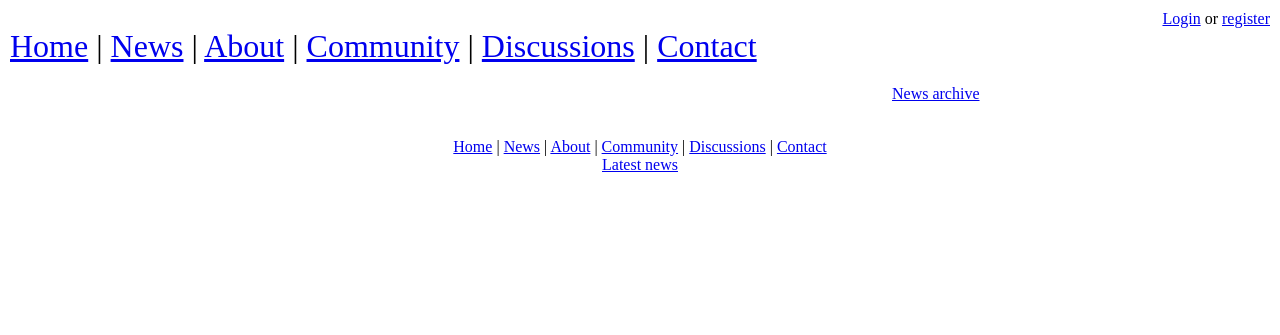
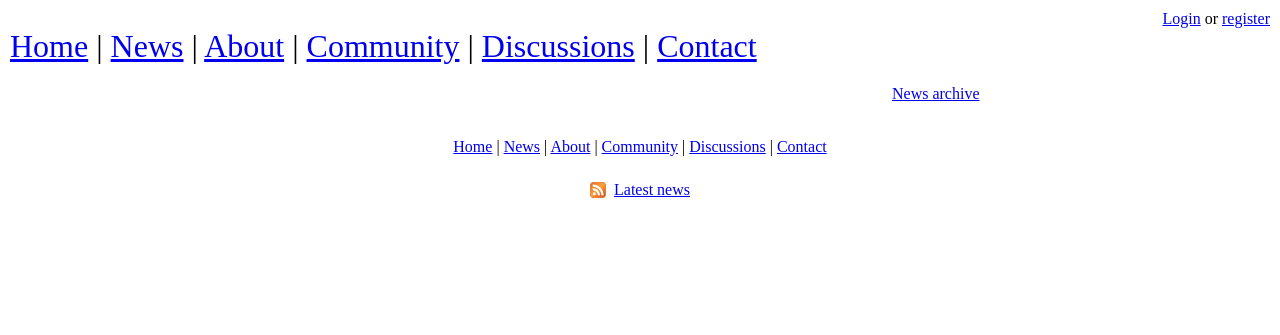
Before and after one commit to nuSPIC/webapp, a Django app: page / in a window 1280 px wide. Shown: the top 335 px of the page. Run offline with Django 3.2, Linux system fonts and the light colour scheme; data that the repository does not hold is empty; parts of the project's set-up code (start-up, migrations or seed data) failed here and were passed over.

Commit message:
Added a sexy RSS icon to the feed links (issue #8)

```diff
--- a/forum/templates/forum/forum_list.html
+++ b/forum/templates/forum/forum_list.html
@@ -152,6 +152,6 @@
 {% endblock %}
 
 {% block footer_feeds %}
-    <a href="{% url topics_feed %}">New topics</a> |
-    <a href="{% url posts_feed %}">New posts</a>
+    <div class="rss-link"><a href="{% url topics_feed %}">New topics</a></div> |
+    <div class="rss-link"><a href="{% url posts_feed %}">New posts</a></div>
 {% endblock %}
--- a/forum/templates/forum/post_list.html
+++ b/forum/templates/forum/post_list.html
@@ -282,5 +282,5 @@
 {% endblock %}
 
 {% block footer_feeds %}
-    <a href="{% url topic_posts_feed topic.id %}">New posts</a>
+    <div class="rss-link"><a href="{% url topic_posts_feed topic.id %}">New posts</a></div>
 {% endblock %}
--- a/forum/templates/forum/topic_list.html
+++ b/forum/templates/forum/topic_list.html
@@ -106,6 +106,6 @@
 {% endblock %}
 
 {% block footer_feeds %}
-    <a href="{% url forum_topics_feed forum.id %}">New topics in forum</a> |
-    <a href="{% url forum_posts_feed forum.id %}">New posts in forum</a>
+    <div class="rss-link"><a href="{% url forum_topics_feed forum.id %}">New topics in forum</a></div> |
+    <div class="rss-link"><a href="{% url forum_posts_feed forum.id %}">New posts in forum</a></div>
 {% endblock %}
--- a/media/css/default.css
+++ b/media/css/default.css
@@ -200,3 +200,14 @@ ul.errorlist {
     #page-navigation .total {
         color     : #BBBBBB;
     }
+
+.feeds {
+    padding: 25px 0;
+}
+
+div.rss-link {
+    background: url(/media/images/icons/rss-16x16.png) no-repeat 16px center;
+    padding-right: 16px;
+    padding-left: 40px;
+    display: inline;
+}
--- a/news/templates/mainpage.html
+++ b/news/templates/mainpage.html
@@ -28,5 +28,5 @@
 {% endblock %}
 
 {% block footer_feeds %}
-    <a href="{% url news_feed %}">Latest news</a>
+    <div class="rss-link"><a href="{% url news_feed %}">Latest news</a></div>
 {% endblock %}
--- a/news/templates/news/archive.html
+++ b/news/templates/news/archive.html
@@ -33,5 +33,5 @@
 {% endblock %}
 
 {% block footer_feeds %}
-    <a href="{% url news_feed %}">Latest news</a>
+    <div class="rss-link"><a href="{% url news_feed %}">Latest news</a></div>
 {% endblock %}
```
Also changed, not shown: media/images/icons/rss-16x16.png (added).
